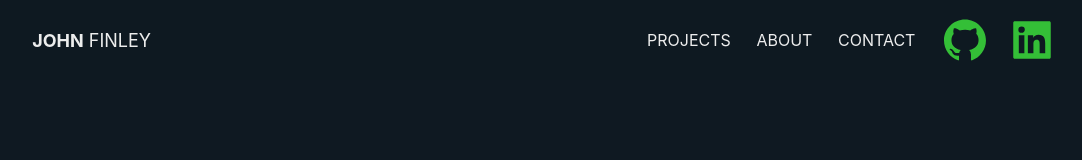
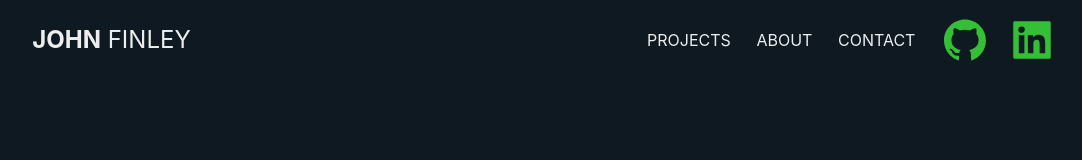
Before and after one commit to jfinley6/portfolio, a React (Vite) app: page / in a window 1280 px wide. Shown: the top 160 px of the page, without its empty margins (99-1181 px from the left). Built offline with nearby package versions, Linux system fonts and the light colour scheme.

Commit message:
update font-size

```diff
--- a/src/stylesheets/navbar.css
+++ b/src/stylesheets/navbar.css
@@ -20,7 +20,7 @@
 #navbar-name {
   display: flex;
   padding-left: 8vw;
-  font-size: large;
+  font-size: x-large;
 }
 
 #navbar-links {
@@ -33,6 +33,7 @@
 
 .nav-link:hover {
   text-decoration: underline;
+  text-underline-offset: 3px;
 }
 
 #navbar-socials {
@@ -85,4 +86,11 @@
   .app-container {
     flex-direction: column;
   }
+
 }
+
+@media screen and (max-width: 800px) {
+  #navbar-name {
+    font-size: medium;
+  }
+}
```
